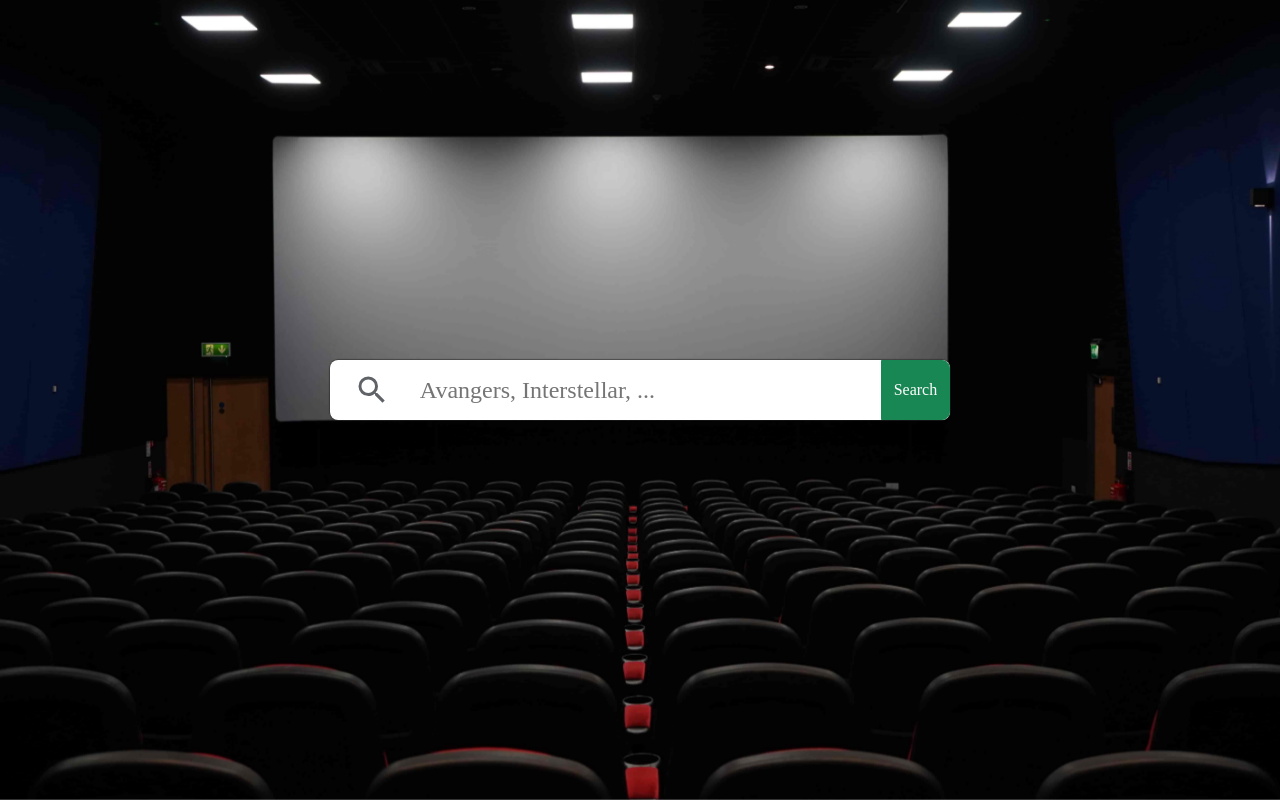
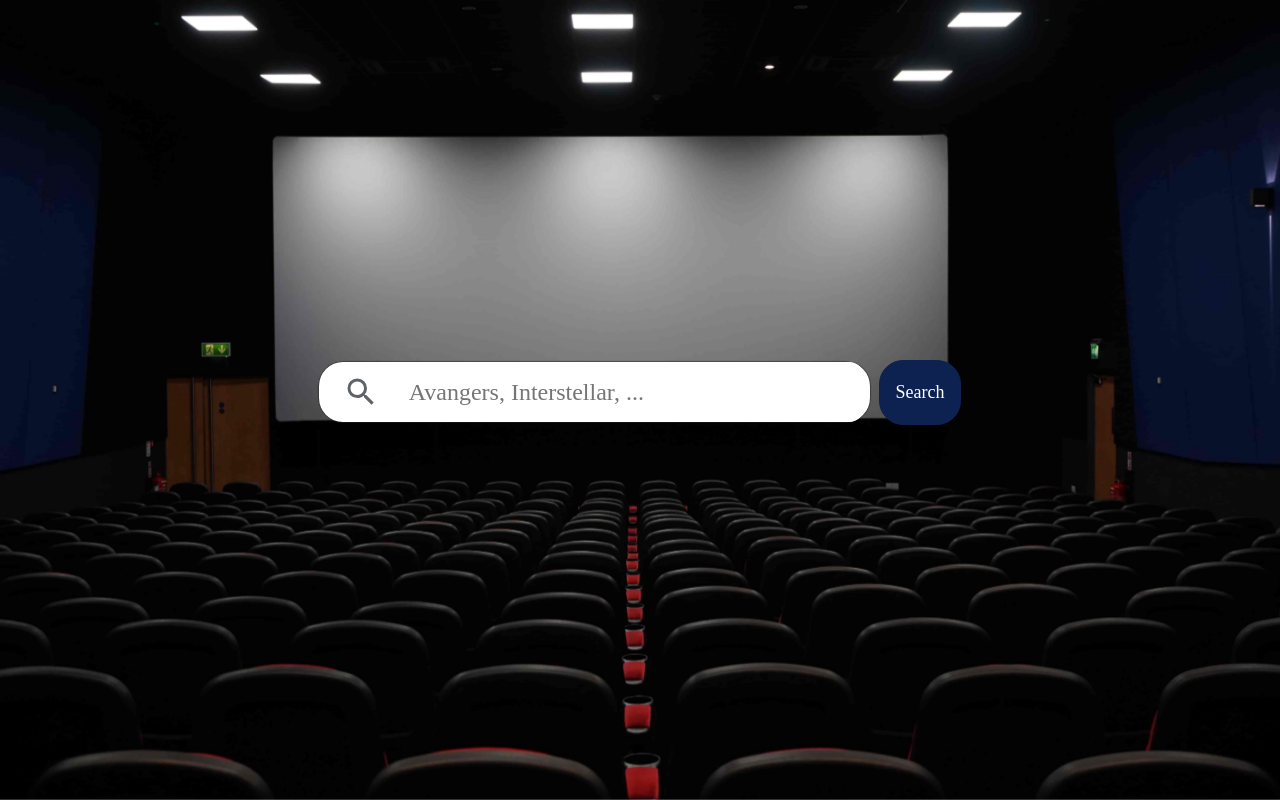
Before and after one commit to fatahprakoso/Moviestail, a website built with webpack: page src/template.html in a window 1280 px wide. Built offline with nearby package versions, Linux system fonts and the light colour scheme.

Commit message:
update: search-form component

```diff
--- a/src/scss/min.scss
+++ b/src/scss/min.scss
@@ -4,6 +4,17 @@
 @import "./../../node_modules/bootstrap/scss/mixins";
 @import "./../../node_modules/bootstrap/scss/utilities";
 @import "./../../node_modules/bootstrap/scss/reboot";
+
+$theme-colors: (
+  "primary": #0e2252,
+  "secondary": $secondary,
+  "success": $success,
+  "info": $info,
+  "warning": $warning,
+  "danger": $danger,
+  "light": $light,
+  "dark": $dark,
+);
 
 // // Layout & components
 // @import "./../../node_modules/bootstrap/scss/root";
@@ -13,7 +24,7 @@
 // @import "./../../node_modules/bootstrap/scss/containers";
 // @import "./../../node_modules/bootstrap/scss/grid";
 // @import "./../../node_modules/bootstrap/scss/tables";
-@import "./../../node_modules/bootstrap/scss/forms";
+// @import "./../../node_modules/bootstrap/scss/forms";
 @import "./../../node_modules/bootstrap/scss/buttons";
 // @import "./../../node_modules/bootstrap/scss/transitions";
 // @import "./../../node_modules/bootstrap/scss/dropdown";
@@ -44,10 +55,8 @@
 // Utilities
 @import "./../../node_modules/bootstrap/scss/utilities/api";
 
-.form-control {
-  &:focus {
-    outline: none;
-  }
+::-webkit-scrollbar {
+  display: none;
 }
 
 .full-vh-vw {
@@ -55,8 +64,17 @@
   height: 100vh;
 }
 
-::-webkit-scrollbar {
-  display: none;
+.search-form {
+  position: absolute;
+  top: 45vh;
+  font-size: 1.5rem;
+}
+
+.search-text-field {
+  box-shadow: 0 0 1px 0.5px #242424;
+  padding-left: 0.5em;
+  background-color: #fff;
+  border-radius: 1.5rem;
 }
 
 .search {
@@ -66,30 +84,11 @@
   padding: 0 1em;
   outline: none;
   border: none;
+  border-radius: 1rem;
 }
 
-.search-form {
-  box-shadow: 0 0 1px 0.5px #242424;
-  position: absolute;
-  top: 45vh;
-  font-size: 1.5em;
-  padding-left: 0.5em;
-  background-color: #fff;
-  border-radius: 0.5rem;
-}
-
-.btn {
-  border-radius: 0 0.5rem 0.5rem 0;
-}
-
-.header {
-  position: relative;
-}
-
-.carousel-content {
-  background-image: url("../resources/header.jpg");
-  background-position: center;
-  background-size: cover;
+.search-icon-bg {
+  border-radius: 1rem;
 }
 
 .search-icon {
@@ -106,3 +105,24 @@
   height: 2.5em;
   width: 2.5em;
 }
+
+.btn {
+  display: flex;
+  align-items: center;
+  justify-content: center;
+  margin-left: 0.5em;
+  height: 3.6em;
+  width: 4.6em;
+  font-size: 0.75em;
+  border-radius: 1.5rem;
+}
+
+.header {
+  position: relative;
+}
+
+.carousel-content {
+  background-image: url("../resources/header.jpg");
+  background-position: center;
+  background-size: cover;
+}
--- /dev/null
+++ b/src/scss/utilities.scss
@@ -0,0 +1,4 @@
+.full-vh-vw {
+  width: 100vw;
+  height: 100vh;
+}
--- a/src/template.html
+++ b/src/template.html
@@ -26,7 +26,11 @@
           </div>
         </div>
       </div>
-      <form class="search-form d-flex" onsubmit="event.preventDefault();">
+      <form
+        class="search-form d-flex align-items-center justify-content-center"
+        onsubmit="event.preventDefault();"
+      >
+        <div class="search-text-field d-flex">
           <div
             class="search-icon-bg d-flex align-items-center justify-content-center"
           >
@@ -37,7 +41,8 @@
             type="search"
             placeholder="Avangers, Interstellar, ..."
           />
-        <button class="btn btn-success" type="button">Search</button>
+        </div>
+        <button class="btn btn-primary" type="button">Search</button>
       </form>
     </header>
   </body>
```
Also changed, not shown: src/scss/search-form.scss (added). Lines whose indentation alone changed are shown as unchanged.
